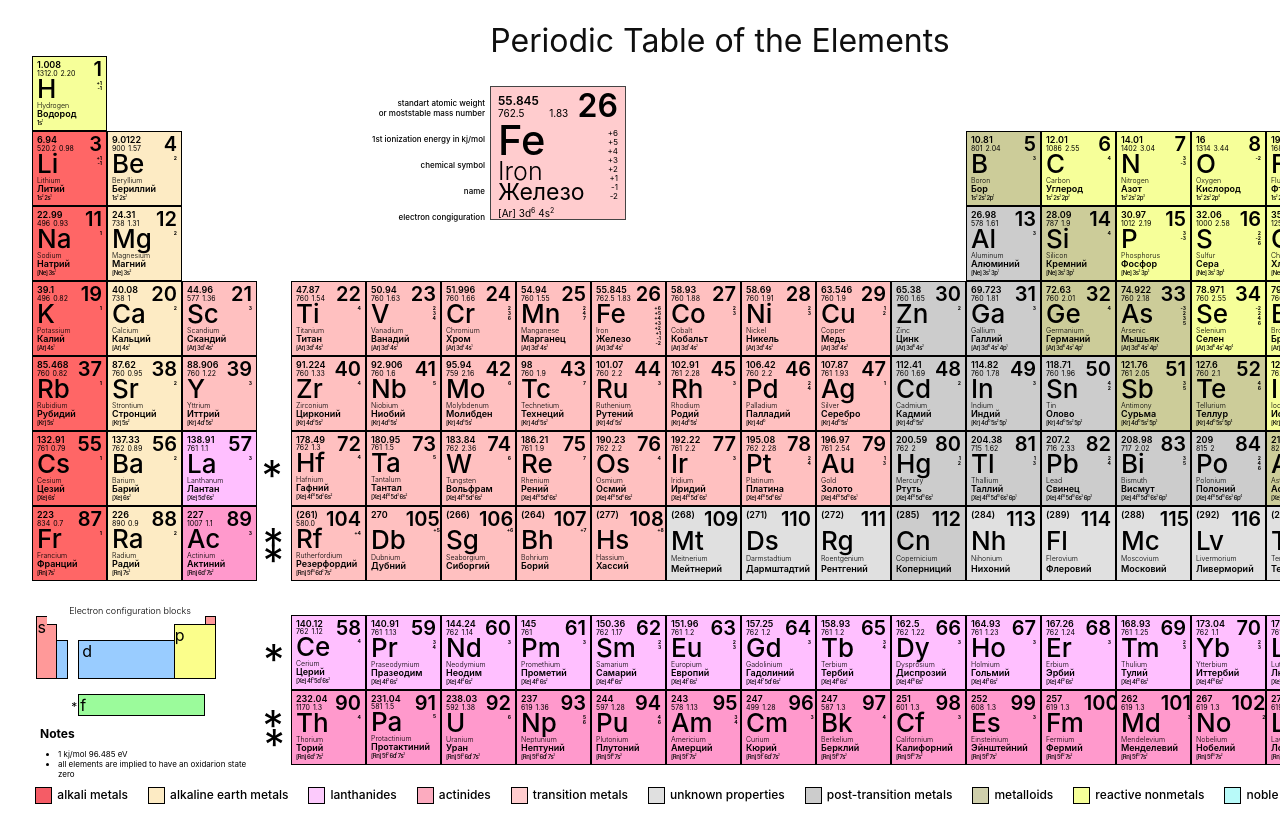
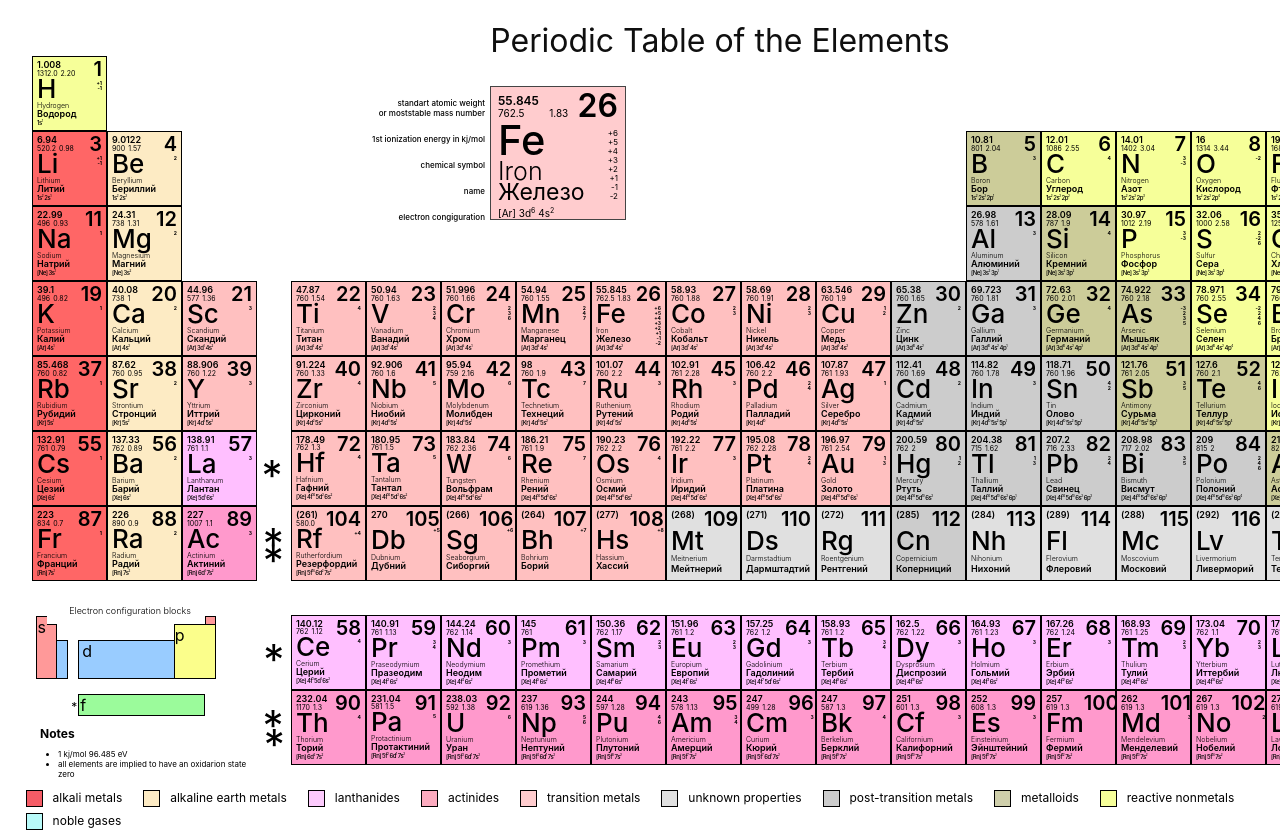
Before and after one commit to cyberkesa/Mendeleev, a React (Create React App) app: page / in a window 1280 px wide. Shown: the top 840 px of the page. Before the commit the page ends 811 px from the top, so only its background shows below. Built offline with nearby package versions, Linux system fonts and the light colour scheme.

Commit message:
Make colors-table adaptive

```diff
--- a/src/Colors.css
+++ b/src/Colors.css
@@ -1,25 +1,25 @@
+.flex {
+  display: inline-flex;
+}
+
+.color-item > span {
+  margin-right: 20px;
+  padding-bottom: 5px;
+  padding-top: 3px;
+}
+
 .q {
   height: 15px;
   width: 15px;
   border: 1px solid #000000;
-  margin-right: 5px;
-}
-
-.flex {
-  display: inline-flex;
-}
-
-span {
-  margin-right: 20px;
+  margin-right: 10px;
 }
 
 .colors-table {
-  min-width: 1320px;
-  justify-content: center;
+  font-size: 12px;
   display: flex;
-  font-weight: 500;
-  text-align: center;
-  font-size: 12px;
+  flex-wrap: wrap;
+  justify-content: space-between;
 }
 
 .colors {
@@ -31,39 +31,35 @@ span {
 .q-alkali-metals {
   background-color: #f55c66;
 }
-
 .q-alkaline {
   background-color: #fdebc4;
 }
-
 .q-lanthanides {
   background-color: #fccafc;
 }
-
 .q-actinides {
   background-color: #fcabbf;
 }
-
 .q-transition {
   background-color: #ffccce;
 }
-
 .q-unknown {
   background-color: #e0e0e0;
 }
-
 .q-post {
   background-color: #cccccc;
 }
-
 .q-metalloids {
   background-color: #cfcfab;
 }
-
 .q-reactive {
   background-color: #f6ff99;
 }
-
 .q-noble {
   background-color: #b8faf9;
 }
+
+.color-item {
+  display: flex;
+  align-items: center;
+}
--- a/src/components/Colors.js
+++ b/src/components/Colors.js
@@ -1,39 +1,33 @@
-import React, { useState } from "react";
+import React from "react";
 import "../Colors.css";
 
+const ColorItem = ({ className, label }) => (
+  <div className="color-item">
+    <div className={`q ${className}`}></div>
+    <span>{label}</span>
+  </div>
+);
+
 const Colors = () => {
+  const colorItems = [
+    { className: "q-alkali-metals", label: "alkali metals" },
+    { className: "q-alkaline", label: "alkaline earth metals" },
+    { className: "q-lanthanides", label: "lanthanides" },
+    { className: "q-actinides", label: "actinides" },
+    { className: "q-transition", label: "transition metals" },
+    { className: "q-unknown", label: "unknown properties" },
+    { className: "q-post", label: "post-transition metals" },
+    { className: "q-metalloids", label: "metalloids" },
+    { className: "q-reactive", label: "reactive nonmetals" },
+    { className: "q-noble", label: "noble gases" },
+  ];
+
   return (
     <div className="colors">
       <div className="colors-table">
-        <div className="q q-alkali-metals"></div>
-        <span className="alkali-metals">alkali metals</span>
-
-        <div className="q q-alkaline"></div>
-        <span className="alkaline">alkaline earth metals</span>
-
-        <div className="q q-lanthanides"></div>
-        <span className="lanthanides">lanthanides</span>
-
-        <div className="q q-actinides"></div>
-        <span className="actinides">actinides</span>
-
-        <div className="q q-transition"></div>
-        <span className="transition">transition metals</span>
-
-        <div className="q q-unknown"></div>
-        <span className="unknown">unknown properties</span>
-
-        <div className="q q-post"></div>
-        <span className="post">post-transition metals</span>
-
-        <div className="q q-metalloids"></div>
-        <span className="metalloids">metalloids</span>
-
-        <div className="q q-reactive"></div>
-        <span className="reactive">reactive nonmetals</span>
-
-        <div className="q q-noble"></div>
-        <span className="noble">noble gases</span>
+        {colorItems.map((item, index) => (
+          <ColorItem key={index} {...item} />
+        ))}
       </div>
     </div>
   );
```
